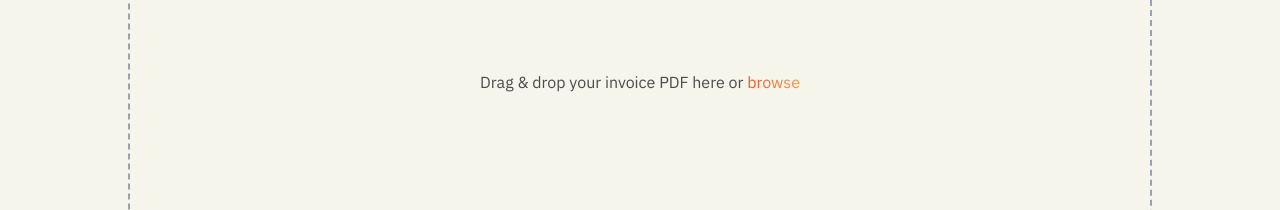
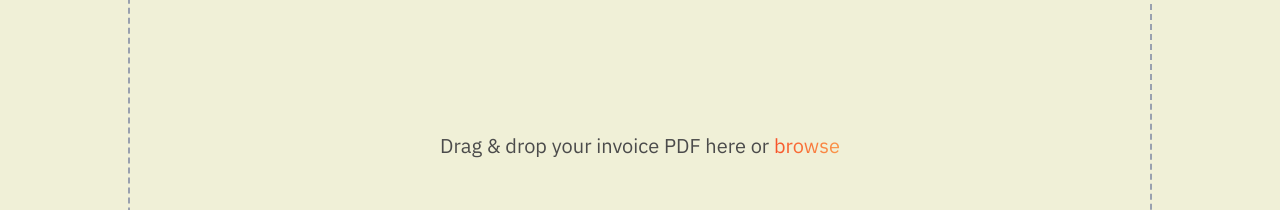
Before and after one commit to Velqen/Velqen-Webpage, a Next.js app: page / in a window 1280 px wide. Shown: the part 2127-2337 px from the top of the page. Built offline with nearby package versions, Linux system fonts and the light colour scheme; no server answers.

Commit message:
adding more design to home page

```diff
--- a/src/app/globals.css
+++ b/src/app/globals.css
@@ -3,6 +3,7 @@
 :root {
   /* --background: #0b0430; */
   --background: #f5f5ec;
+  --background-sec: #f0f0d7;
   --foreground: #171717;
   --bennett-gradient: linear-gradient(90deg, #f75229, #fa974b);
   --bennett-gradient-hover: linear-gradient(90deg, #f12711, #e09900);
@@ -13,6 +14,7 @@
 
 @theme inline {
   --color-background: var(--background);
+  --color-background-sec: var(--background-sec);
   --color-foreground: var(--foreground);
   --color-bennett-orange: var(--bennett-orange);
   --color-bennett-gray: var(--bennett-gray);
--- a/src/app/page.tsx
+++ b/src/app/page.tsx
@@ -18,9 +18,10 @@ export default function Home() {
         <GlideLink />
       </div>
 
+      <div className="w-full flex flex-col justify-center items-center mt-16">
         <div
           id="transaction-classification"
-        className="w-[90%] flex flex-col justify-center items-center pt-32"
+          className="w-[90%] flex flex-col justify-center items-center py-24"
         >
           <h1 className="text-4xl py-4 bennett-gradient-text text-center">
             Transaction Classification
@@ -30,9 +31,12 @@ export default function Home() {
           </p>
           <TransactionClassification />
         </div>
+      </div>
+
+      <div className="bg-background-sec w-full flex flex-col justify-center items-center mt-16">
         <div
           id="invoice-extraction"
-        className="w-[90%] flex flex-col justify-center items-center pt-32"
+          className="w-[90%] flex flex-col justify-center items-center py-24"
         >
           <h1 className="text-4xl py-4 bennett-gradient-text text-center">
             Invoice Extraction
@@ -42,9 +46,12 @@ export default function Home() {
           </p>
           <InvoiceExtraction />
         </div>
+      </div>
+
+      <div className="w-full flex flex-col justify-center items-center mt-16">
         <div
           id="record-reconciliation"
-        className="w-[90%] flex flex-col justify-center items-center pt-32"
+          className="w-[90%] flex flex-col justify-center items-center py-24"
         >
           <h1 className="text-4xl py-4 bennett-gradient-text text-center">
             Record Reconciliation
@@ -53,6 +60,7 @@ export default function Home() {
             Spot missed payments or duplicate charges automatically with AI.
           </p>
           <RecordReconciliation />
+        </div>
       </div>
     </div>
   ) : (
@@ -64,9 +72,10 @@ export default function Home() {
         <GlideLink />
       </div>
 
+      <div className="w-full flex flex-col justify-center items-center mt-24">
         <div
           id="transaction-classification"
-        className="w-[80%] flex flex-col justify-center items-center pt-52"
+          className="w-[80%] flex flex-col justify-center items-center py-24"
         >
           <h1 className="text-7xl py-4 bennett-gradient-text">
             Transaction Classification
@@ -76,9 +85,12 @@ export default function Home() {
           </p>
           <TransactionClassification />
         </div>
+      </div>
+
+      <div className="bg-background-sec w-full flex flex-col justify-center items-center mt-24">
         <div
           id="invoice-extraction"
-        className="w-[80%] flex flex-col justify-center items-center pt-52"
+          className="w-[80%] flex flex-col justify-center items-center py-24"
         >
           <h1 className="text-7xl py-4 bennett-gradient-text">
             Invoice Extraction
@@ -88,9 +100,12 @@ export default function Home() {
           </p>
           <InvoiceExtraction />
         </div>
+      </div>
+
+      <div className="w-full flex flex-col justify-center items-center mt-24">
         <div
           id="record-reconciliation"
-        className="w-[80%] flex flex-col justify-center items-center pt-52"
+          className="w-[80%] flex flex-col justify-center items-center py-24"
         >
           <h1 className="text-7xl py-4 bennett-gradient-text">
             Record Reconciliation
@@ -101,5 +116,6 @@ export default function Home() {
           <RecordReconciliation />
         </div>
       </div>
+    </div>
   );
 }
--- a/src/components/InvoiceExtraction/InvoiceExtraction.tsx
+++ b/src/components/InvoiceExtraction/InvoiceExtraction.tsx
@@ -140,7 +140,7 @@ const InvoiceExtraction = () => {
         onDrop={handleDrop}
         onDragOver={(e) => e.preventDefault()}
       >
-        <p className="text-bennett-gray">
+        <p className="text-bennett-gray text-xl">
           {selectedFile ? (
             <>
               📄 <strong>{selectedFile.name}</strong> selected
```
Lines whose indentation alone changed are shown as unchanged.
